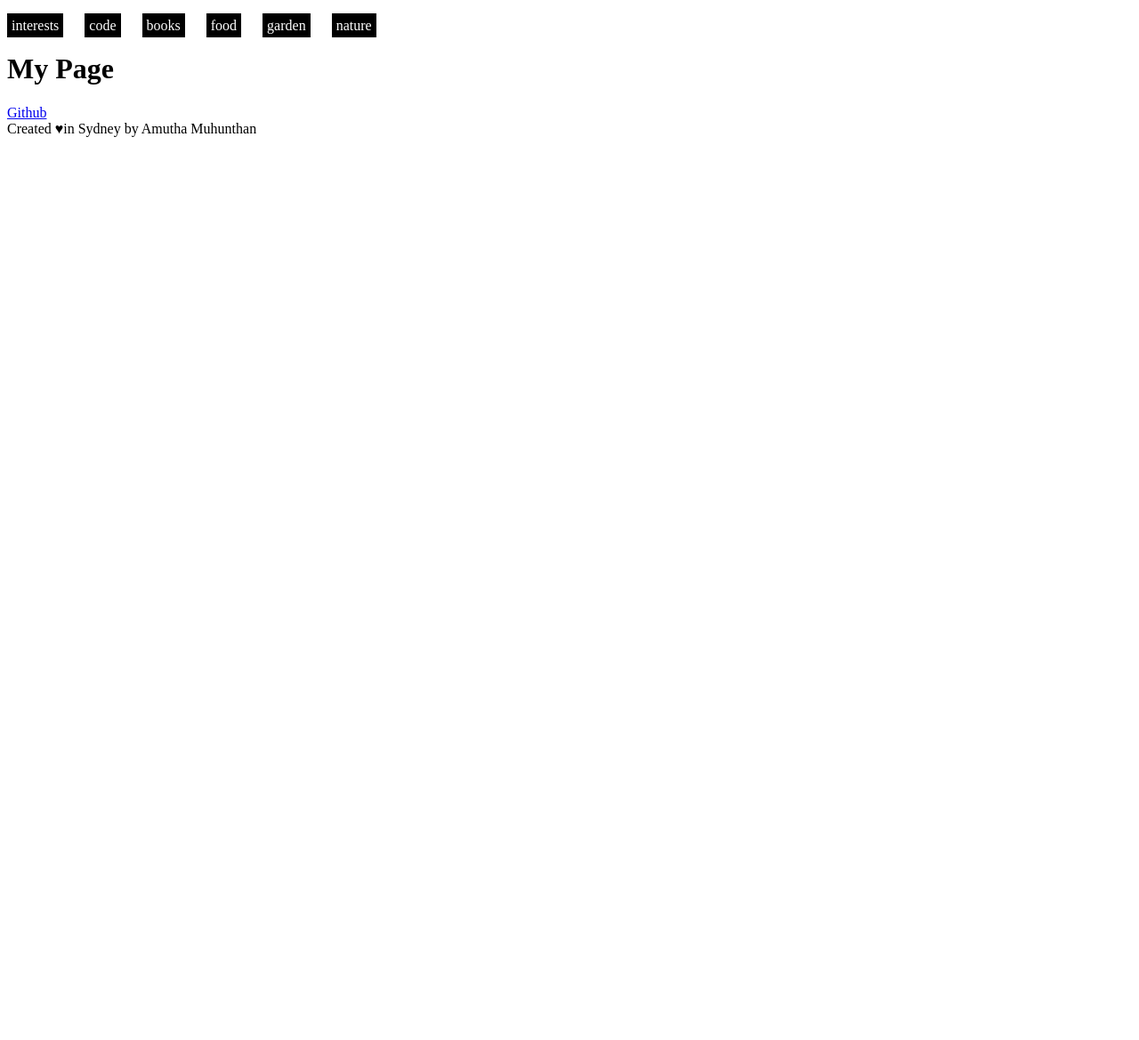
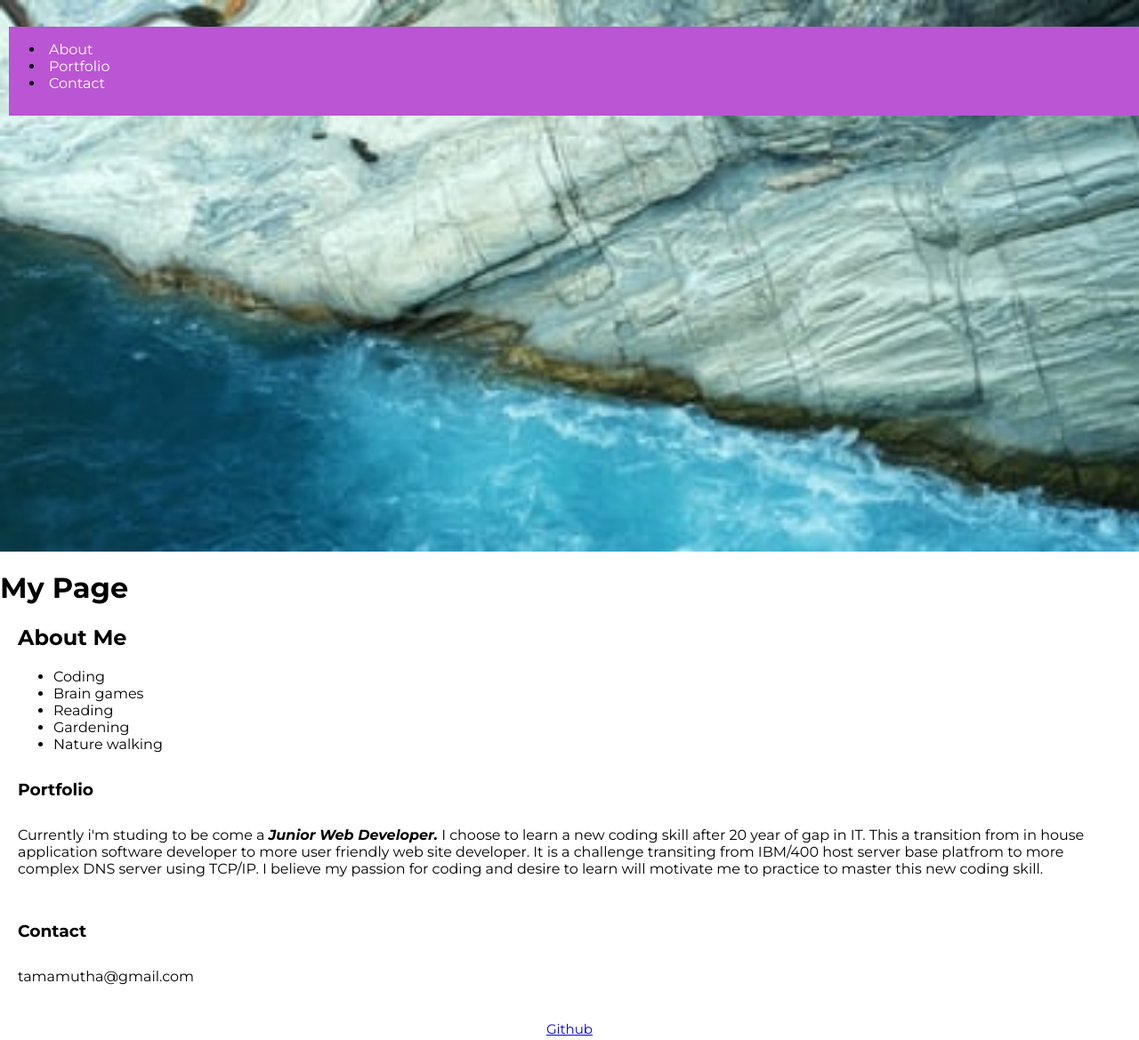
Before and after one commit to Amutha37/genportfolio, a plain HTML site: page index.html in a window 1280 px wide. Shown: the top 1169 px of the page at 89% size. Before the commit the page ends 800 px from the top, so only its background shows below. Drawn offline with Linux system fonts and the light colour scheme.

Commit message:
update the changes

```diff
--- a/index.html
+++ b/index.html
@@ -12,18 +12,56 @@
 
 <body>
     <section class="hero">
+   <!--  <nav>
+
+        <a href="#about1">About</a>
+        <a href="#port1">Portfolio</a>
+        <a href="#contact1">contact</a>
+     </nav> -->
      <nav>
-        <a href="#interest">interests</a>
-        <a href="#code">code</a>
-        <a href="#books">books</a>
-        <a href="#food">food</a>
-        <a href="#garden">garden</a>
-        <a href="#nature">nature</a>
-     </nav>
+        <ul>
+            <li class="selec"><a href="#about1">About</a></li>
+            <li class="selec"><a href="#port1">Portfolio</a></li>
+            <li class="selec"><a href="#contact1">Contact</a></li>
+        </ul>
+    </nav>
+    </section>
+    <div class="contain1">
+    <h1 class="page">My Page</h1>
+<main>
 
-    </section>
-    <h1>My Page</h1>
-    <footer><a href="github.com">Github</a></footer>
+
+
+
+
+    <h2 id="about1" class="page">About Me</h2>
+    <ul>
+
+        <li>Coding</li>
+        <li>Brain games</li>
+        <li>Reading</li>
+        <li>Gardening</li>
+        <li>Nature walking</li>
+
+     </ul>
+
+
+    <h3 id="port1">Portfolio</h3>
+    <p>Currently i'm studing to be come a <Strong><em> Junior Web Developer.</em></strong>
+     I choose to learn a new coding skill after 20 year of gap in IT. This a
+     transition from in house application software developer to more user
+     friendly web site developer. It is a challenge transiting from
+     IBM/400 host server base platfrom to more complex DNS server using TCP/IP.
+     I believe my passion for coding and desire to learn will motivate me to practice to master this new coding skill.<br><br>
+    </p>
+
+                <h3 id="contact1">Contact</h3>
+                <p>tamamutha@gmail.com</p>
+
+   </div>
+</main>
+
+ <footer><a href="github.com">Github</a></footer>
 <footer> Created &hearts;in Sydney by <a href="mailto:tameducate@gmail.com"></a> Amutha Muhunthan</footer>
 
 </p>
--- a/styles.css
+++ b/styles.css
@@ -1,12 +1,72 @@
+.hero {
+    width: 100vw;
+    height: 600px;
+    background-image: url(./hero.jpeg);
+    background-size: cover;
+    display: flex;
+    flex-direction: column;
+    padding: 10px;
+    background-color: cornflowerblue;
 
+}
 .hero nav {
     align-self: flex-end;
     margin-top: 20px;
 }
+nav  {
+    /*  padding-block: 0px; */
+     width: 100%;
+      height: 100px;
+      background-color: #BA55D3;
+ }
 nav a {
     text-decoration: none;
 	color: white;
 	margin-right: 20px;
-	background-color: black;
 	padding: 5px;
 }
+
+
+
+body {
+
+    font-family: 'Montserrat', sans-serif;
+    margin: 0;
+}
+main {
+    margin: 20px;
+}
+
+.hero h3,
+.hero h2 {
+    background-color: rgb(51, 11, 116);
+    color: white;
+    align-self; center;
+    padding: 5px color: blue;
+    font-size: 20px;
+}
+.hero h1 {
+    margin-top: 400px;
+    align-self: center;
+    margin-bottom: 10px;
+    padding: 5px;
+    font-size: 48;
+}
+.hero h3 {
+    background-color: rgb(27, 167, 167);
+    color: black
+    margin-top: 20px;
+    padding: 5px;
+}
+h3 {
+    margin: 30px 0;
+}
+.page1{
+    background-color: #B0E0E6;
+}
+footer {
+margin-top: 40px;
+text-align: center;
+font-size: 15px;
+margin-bottom: 2px;
+}
```
Also changed, not shown: hero.jpeg (added).
